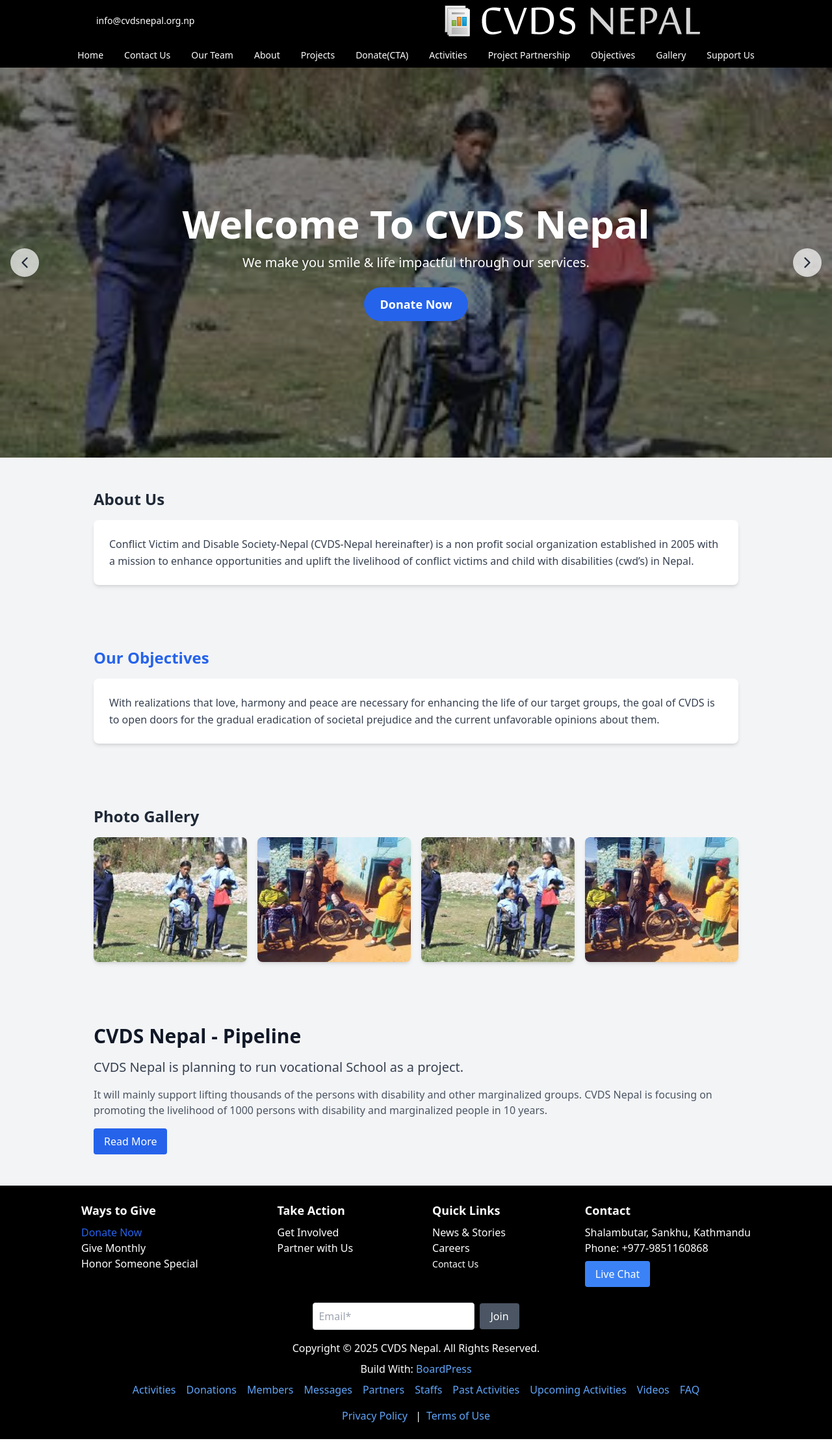
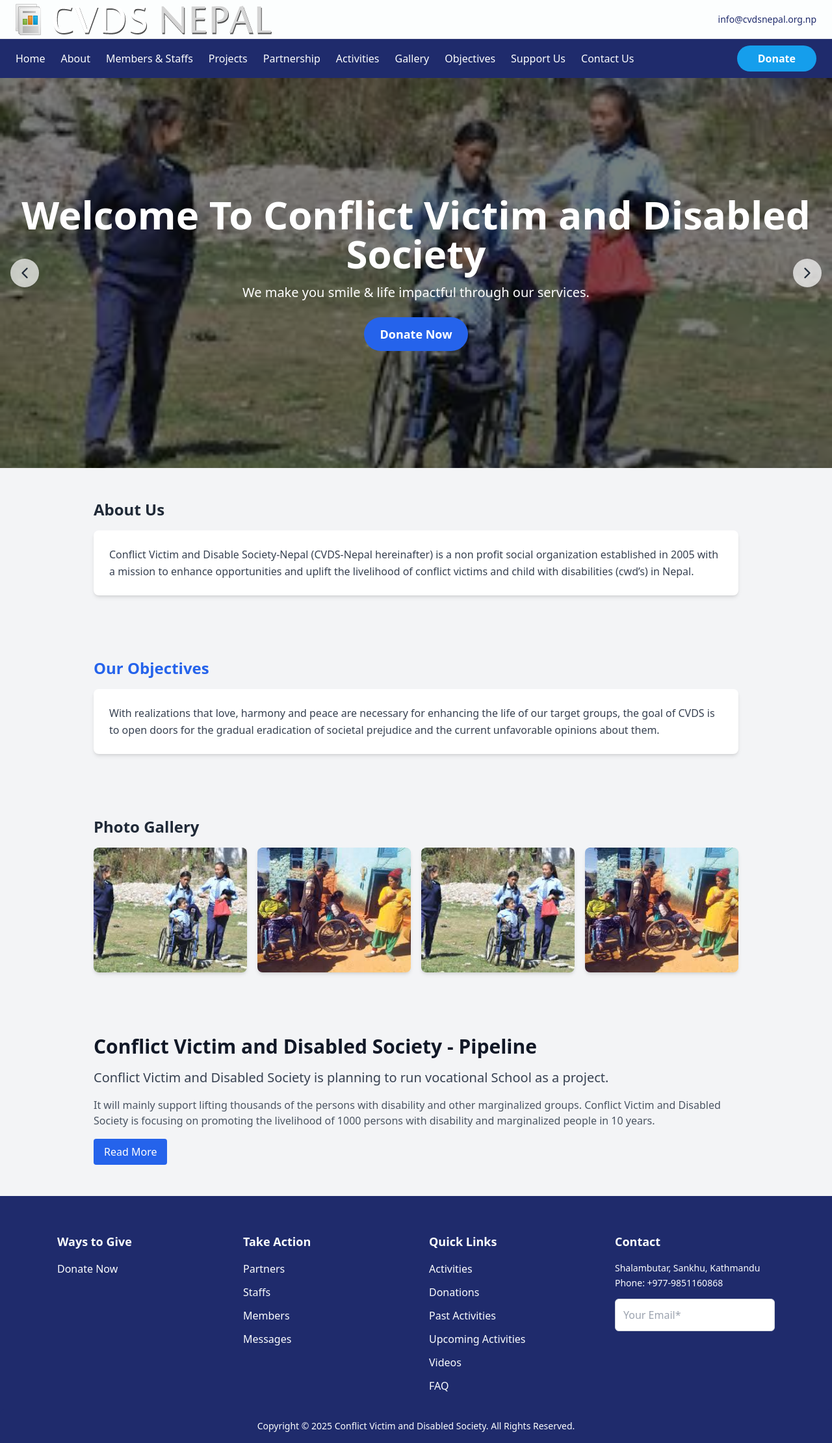
Before and after one commit to SRIYOGconsulting/cvdsnepal, a React (Vite) app: page / in a window 1280 px wide. Shown: the whole page at 65% size. Built offline with nearby package versions, Linux system fonts and the light colour scheme.

Commit message:
updated header,footer and breadcrumbs and  added CTA button

```diff
--- a/src/App.jsx
+++ b/src/App.jsx
@@ -8,7 +8,7 @@
 
 
 function App() {
-  const organizationName = "cdvs Nepal";
+  const organizationName = "Conflict Victim and Disabled Society | Nepal";
   const matches = useMatches();
   const currentMatch = matches[matches.length - 1];
   const pageTitle = currentMatch?.handle?.title || "Page";
--- a/src/Components/BasicBreadcrumbs.jsx
+++ b/src/Components/BasicBreadcrumbs.jsx
@@ -1,3 +1,4 @@
+
 import React from "react";
 import { Link, useLocation } from "react-router-dom";
 
@@ -9,32 +10,46 @@
   if (location.pathname === "/") {
     return null;
   }
+
   return (
-    <div className="bg-gray-800 py-12 text-center">
+    <div className="bg-[#1F2B6C] py-12 text-center relative overflow-hidden">
+      {/* Decorative gradient overlay (optional) */}
+      <div className="absolute inset-0 bg-gradient-to-r from-[#E5E4E8] to-transparent opacity-20 pointer-events-none"></div>
+
       {/* Page Title */}
-      <h1 className="text-4xl font-bold text-white mb-2">
+      <h1 className="text-4xl font-bold text-[#FCFEFE] mb-4 relative z-10">
         {pathnames[pathnames.length - 1]
           .replace(/-/g, " ")
           .replace(/\b\w/g, (c) => c.toUpperCase())}
       </h1>
-      <nav className="flex justify-center items-center text-gray-300 text-sm">
-        <Link to="/">Home</Link>
+
+      {/* Breadcrumb navigation */}
+      <nav className="flex justify-center items-center text-sm relative z-10">
+        <Link
+          to="/"
+          className="text-[#159EEC] hover:text-[#02DDCD] transition-colors"
+        >
+          Home
+        </Link>
 
         {pathnames.map((value, index) => {
           const to = `/${pathnames.slice(0, index + 1).join("/")}`;
+          const isLast = index === pathnames.length - 1;
 
-          const isLast = index === pathnames.length - 1;
           return (
             <span key={to} className="flex items-center">
-              <span className="mx-2 text-gray-400">›</span>
+              <span className="mx-2 text-[#BFD2F8]">›</span>
               {isLast ? (
-                <span className="text-white font-medium">
+                <span className="text-[#FCFEFE] font-medium">
                   {value
                     .replace(/-/g, " ")
                     .replace(/\b\w/g, (c) => c.toUpperCase())}
                 </span>
               ) : (
-                <Link to={to} className="hover:text-white transition">
+                <Link
+                  to={to}
+                  className="text-[#159EEC] hover:text-[#02DDCD] transition-colors"
+                >
                   {value
                     .replace(/-/g, " ")
                     .replace(/\b\w/g, (c) => c.toUpperCase())}
--- a/src/Components/Footer.jsx
+++ b/src/Components/Footer.jsx
@@ -5,81 +5,62 @@
 
 const Footer = () => {
   return (
-    <footer className="bg-black text-white p-6 font-sans">
-      <div className="flex flex-wrap justify-around max-w-6xl mx-auto">
+    <footer className="bg-[#1F2B6C] text-[#FCFEFE] pt-14 font-sans">
+      {/* Top Section with multiple columns */}
+      <div className="grid grid-cols-1 md:grid-cols-4 gap-10 max-w-6xl mx-auto px-6">
+        {/* Ways to Give */}
         <div>
-          <h3 className="text-lg font-bold mb-2">Ways to Give</h3>
-          <ul className="list-none p-0">
-            <li>
-    <Link to="/donate" className="text-blue-600 hover:underline">
-      Donate Now
-    </Link>
-  </li>
-            <li>Give Monthly</li>
-            <li>Honor Someone Special</li>
+          <h3 className="text-lg font-semibold mb-4">Ways to Give</h3>
+          <ul className="space-y-3 mt-3">
+            <li><Link to="/donate" className="hover:text-[#159EEC]">Donate Now</Link></li>
           </ul>
         </div>
+
+        {/* Take Action */}
         <div>
-          <h3 className="text-lg font-bold mb-2">Take Action</h3>
-          <ul className="list-none p-0">
-            <li>Get Involved</li>
-            <li>Partner with Us</li>
+          <h3 className="text-lg font-semibold mb-4">Take Action</h3>
+          <ul className="space-y-3 mt-3">
+            <li><Link to="/partners" className="hover:text-[#159EEC]">Partners</Link></li>
+            <li><Link to="/staffs" className="hover:text-[#159EEC]">Staffs</Link></li>
+            <li><Link to="/members" className="hover:text-[#159EEC]">Members</Link></li>
+            <li><Link to="/messages" className="hover:text-[#159EEC]">Messages</Link></li>
           </ul>
         </div>
+
+        {/* Quick Links */}
         <div>
-          <h3 className="text-lg font-bold mb-2">Quick Links</h3>
-          <ul className="list-none p-0">
-            <li>News & Stories</li>
-            <li>Careers</li>
-            <li>
-                        <Link to="/contactus" className="text-sm hover:text-gray-300">Contact Us</Link>
-                      </li>
+          <h3 className="text-lg font-semibold mb-4">Quick Links</h3>
+          <ul className="space-y-3 mt-3">
+            <li><Link to="/activities" className="hover:text-[#159EEC]">Activities</Link></li>
+            <li><Link to="/donations" className="hover:text-[#159EEC]">Donations</Link></li>
+            <li><Link to="/pastactivities" className="hover:text-[#159EEC]">Past Activities</Link></li>
+            <li><Link to="/upcomingactivities" className="hover:text-[#159EEC]">Upcoming Activities</Link></li>
+            <li><Link to="/videos" className="hover:text-[#159EEC]">Videos</Link></li>
+            <li><Link to="/faq" className="hover:text-[#159EEC]">FAQ</Link></li>
           </ul>
         </div>
+
+        {/* Contact */}
         <div>
-          <h3 className="text-lg font-bold mb-2">Contact</h3>
-          <p>
-            {appData.address1}, {appData.address2}, {appData.city}<br />
-            Phone: {appData.phone1}
+          <h3 className="text-lg font-semibold mb-4">Contact</h3>
+          <p className="text-sm leading-relaxed mb-3">
+            Shalambutar, Sankhu, Kathmandu
+            <br />Phone: +977-9851160868
           </p>
-
-  <button className="bg-blue-500 text-white px-4 py-2 mt-2 rounded hover:bg-blue-600">
-    Live Chat
-  </button>
-
+          <input
+            type="email"
+            placeholder="Your Email*"
+            className="p-3 w-full border border-gray-300 rounded-md focus:outline-none text-[#1F2B6C]"
+          />
         </div>
       </div>
-      <div className="text-center mt-6">
-        <input
-          type="email"
-          placeholder="Email*"
-          className="p-2 mr-2 border border-gray-300 rounded"
-        />
-        <button className="bg-gray-600 text-white px-4 py-2 rounded hover:bg-gray-700">
-          Join
-        </button>
-      </div>
-      <div className="text-center mt-4">
-        <p>Copyright © 2025 {appData.organizationName}. All Rights Reserved.</p>
-        <p className="mt-2">
-          Build With: <Link to="/BoardPress" className="text-blue-400 hover:underline">BoardPress</Link>
-        </p>
-        <ul className="list-none flex justify-center gap-4 mt-2 p-0">
-          <li><Link to="/activities" className="text-blue-400 hover:underline">Activities</Link></li>
-          <li><Link to="/donations" className="text-blue-400 hover:underline">Donations</Link></li>
-          <li><Link to="/members" className="text-blue-400 hover:underline">Members</Link></li>
-          <li><Link to="/messages" className="text-blue-400 hover:underline">Messages</Link></li>
-          <li><Link to="/partners" className="text-blue-400 hover:underline">Partners</Link></li>
-          <li><Link to="/staffs" className="text-blue-400 hover:underline">Staffs</Link></li>
-          <li><Link to="/pastactivities" className="text-blue-400 hover:underline">Past Activities</Link></li>
-          <li><Link to="/upcomingactivities" className="text-blue-400 hover:underline">Upcoming Activities</Link></li>
-          <li><Link to="/videos" className="text-blue-400 hover:underline">Videos</Link></li>
-          <li><Link to="/faq" className="text-blue-400 hover:underline">FAQ</Link></li>
-        </ul>
-        <div className="mt-4">
-          <a href="#" className="text-blue-400 mx-2 hover:underline">Privacy Policy</a> |
-          <a href="#" className="text-blue-400 mx-2 hover:underline">Terms of Use</a>
-        </div>
+
+      {/* Divider */}
+      {/* Removed divider */}
+
+      {/* Bottom Section */}
+      <div className="text-center text-sm mt-6 px-6 bg-[#1F2B6C] py-4 rounded-md">
+        <p className="text-[#FCFEFE]">Copyright © 2025 {appData.organizationName}. All Rights Reserved.</p>
       </div>
     </footer>
   );
--- a/src/Components/Header.jsx
+++ b/src/Components/Header.jsx
@@ -1,61 +1,71 @@
+
 import React from "react";
-import { Link } from "react-router-dom";
+import { Link, useNavigate } from "react-router-dom";
 import { appData } from "../constants";
-import Logo from './Logo';
+import Logo from "./Logo";
 
 const Header = () => {
+  const barHeight = "60px"; // same height for top and bottom bars
+  const navigate = useNavigate(); // hook for navigation
+
   return (
-    <header className="bg-black text-white w-full">
-      <div className="flex justify-between items-center max-w-5xl mx-auto px-5 py-2">
-        <a href={`mailto:${appData.email1}`} className="text-sm hover:text-gray-300">
-          {appData.email1}
-        </a>
+    <header className="w-full shadow-md">
+      {/* Top Bar (Logo left, Email right) */}
+      <div
+        className="bg-[#FCFEFE] text-[#1F2B6C] border-b flex items-center justify-between px-6"
+        style={{ height: barHeight }}
+      >
+        {/* Logo */}
         <div className="flex items-center">
           <Logo />
         </div>
+
+        {/* Email */}
+        <a
+          href={`mailto:${appData.email1}`}
+          className="text-sm font-medium hover:text-[#159EEC] transition"
+        >
+          {appData.email1}
+        </a>
       </div>
 
-      <nav className="py-2">
-        <ul  className="flex justify-center space-x-8 list-none p-0">
-          <li>
-            <Link to="/" className="text-sm hover:text-gray-300">Home</Link>
-          </li>
-          <li>
-            <Link to="/contact" className="text-sm hover:text-gray-300">Contact Us</Link>
-          </li>
-          <li>
-            <Link to="/team" className="text-sm hover:text-gray-300">Our Team</Link>
-          </li>
-          <li>
-            <Link to="/about" className="text-sm hover:text-gray-300">About</Link>
-          </li>
-          <li>
-            <Link to="/projects" className="text-sm hover:text-gray-300">Projects</Link>
-          </li>
-          <li>
-            <Link to="/donate" className="text-sm hover:text-gray-300">Donate(CTA)</Link>
-          </li>
+      {/*  Bottom Navbar */}
+      <nav
+        className="bg-[#1F2B6C] flex items-center justify-between px-6"
+        style={{ height: barHeight }}
+      >
+        {/* Navbar Links */}
+        <ul className="flex flex-wrap gap-6 list-none p-0 font-medium text-[#FCFEFE]">
+          {[
+            { name: "Home", path: "/" },
+            { name: "About", path: "/about" },
+            { name: "Members & Staffs", path: "/team" },
+            { name: "Projects", path: "/projects" },
+            { name: "Partnership", path: "/projectPartnership" },
+            { name: "Activities", path: "/activities" },
+            { name: "Gallery", path: "/gallery" },
+            { name: "Objectives", path: "/objectives" },
+            { name: "Support Us", path: "/support" },
+            { name: "Contact Us", path: "/contact" },
+          ].map((item, i) => (
+            <li key={i}>
+              <Link
+                to={item.path}
+                className="hover:text-[#159EEC] transition"
+              >
+                {item.name}
+              </Link>
+            </li>
+          ))}
+        </ul>
 
-          <li>
-            <Link to ="/activities" className="text-sm hover:text-gray-300">Activities</Link>
-          </li>
-
-          <li>
-            <Link to ="/projectPartnership" className="text-sm hover:text-gray-300">Project Partnership</Link>
-          </li>
-
-          <li>
-            <Link to ="/objectives" className="text-sm hover:text-gray-300">Objectives</Link>
-          </li>
-
-          <li>
-            <Link to ="gallery" className="text-sm hover:text-gray-300">Gallery</Link>
-          </li>
-
-          <li>
-            <Link to ="support" className="text-sm hover:text-gray-300">Support Us</Link>
-          </li>
-        </ul>
+        {/*  CTA Donate Button on Right */}
+        <button
+          onClick={() => navigate("/donate")}
+          className="bg-[#159EEC] px-8 py-2 rounded-full text-white font-semibold hover:bg-blue-500 transition"
+        >
+          Donate
+        </button>
       </nav>
     </header>
   );
--- a/src/constants.js
+++ b/src/constants.js
@@ -1,5 +1,5 @@
 export const  appData  = {
-    organizationName  : "CVDS Nepal",
+    organizationName  : "Conflict Victim and Disabled Society",
     country  : "Nepal",
     city  :"Kathmandu",
     address2  : "Sankhu",
--- a/src/main.jsx
+++ b/src/main.jsx
@@ -48,7 +48,7 @@
     { path: 'support', element: <Supportus/>, handle: { title: "Support Us" } },
     { path: 'upcomingactivities', element: <UpcomingActivities/>, handle: { title: "Upcoming Activities" } },
     { path: 'videos', element: <Videos/>, handle: { title: "Videos" } },
-    { path: 'faq', element: <Faq/>, handle: {title:"Faq"}}
+    { path: 'FAQ', element: <Faq/>, handle: {title:"FAQ"}}
   ]}
 ]);
 
```
